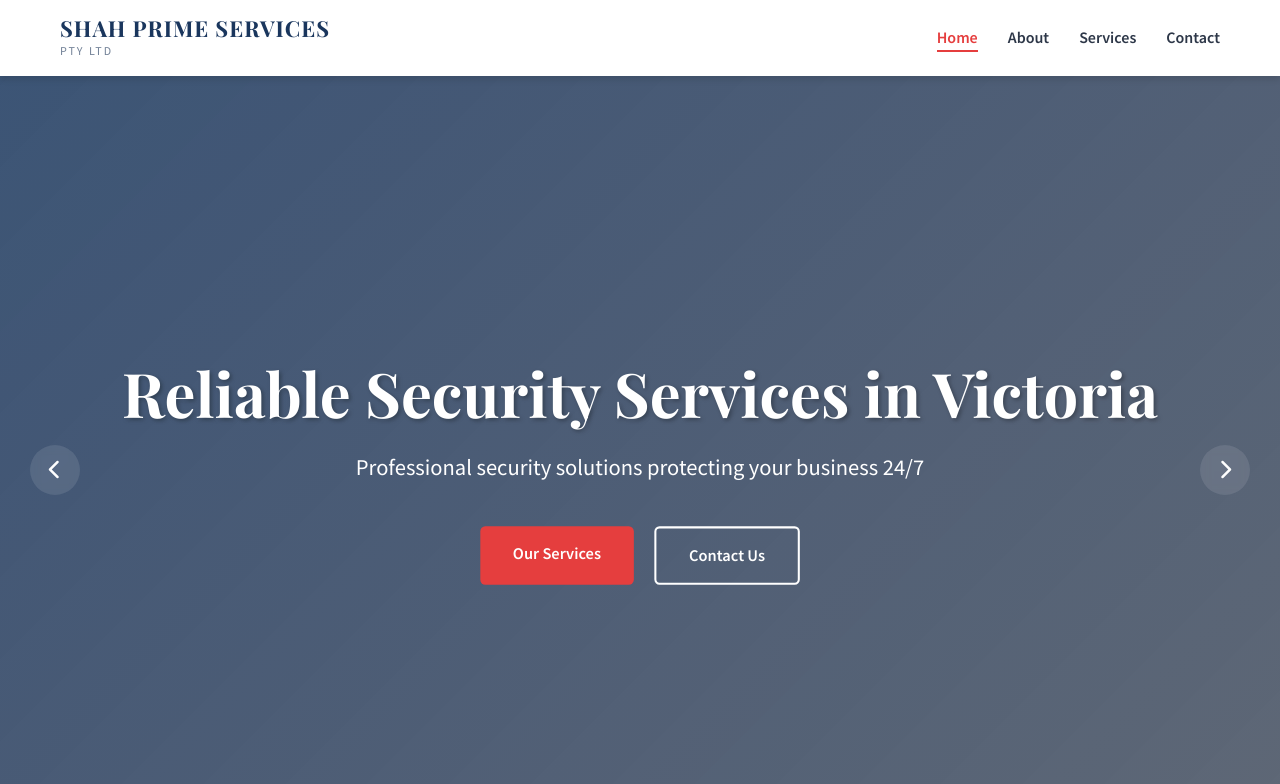
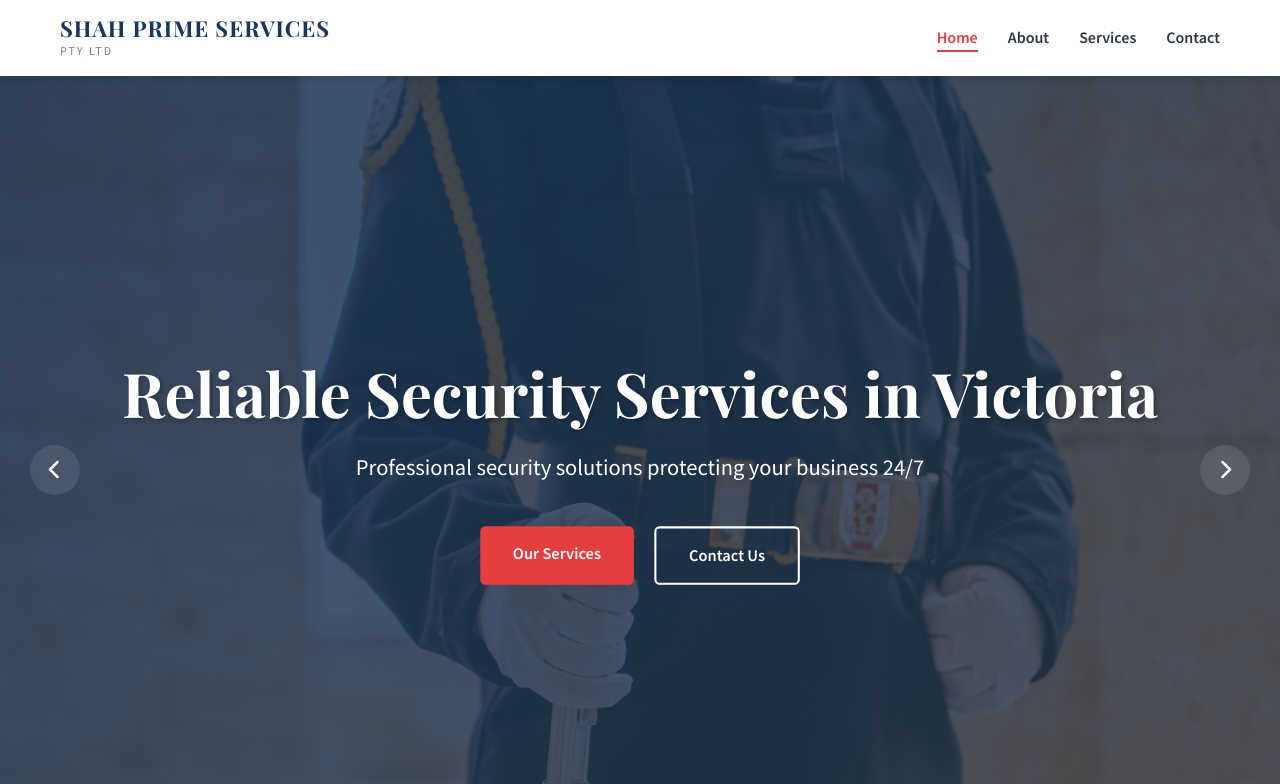
Before and after one commit to MuhammadBasitJamilAbbasi/SHAHPRIMESERVICES, a website: page index.html in a window 1280 px wide. Both pictures are taken after a click on the button 55 px from the left and 470 px from the top of the page. Shown: the top 784 px of the page. Drawn offline with nearby package versions, Linux system fonts and the light colour scheme.

Commit message:
Update index.html

```diff
--- a/index.html
+++ b/index.html
@@ -36,7 +36,7 @@
 
     <section class="hero-slider">
         <div class="slides">
-            <div class="slide active" style="background-image: url('./Assets/bg.jpg');">
+            <div class="slide active" style="background-image: url('bg.jpg');">
                 <div class="slide-overlay"></div>
                 <div class="container slide-content">
                     <h1 class="animate__animated animate__fadeInUp">Reliable Security Services in Victoria</h1>
```
